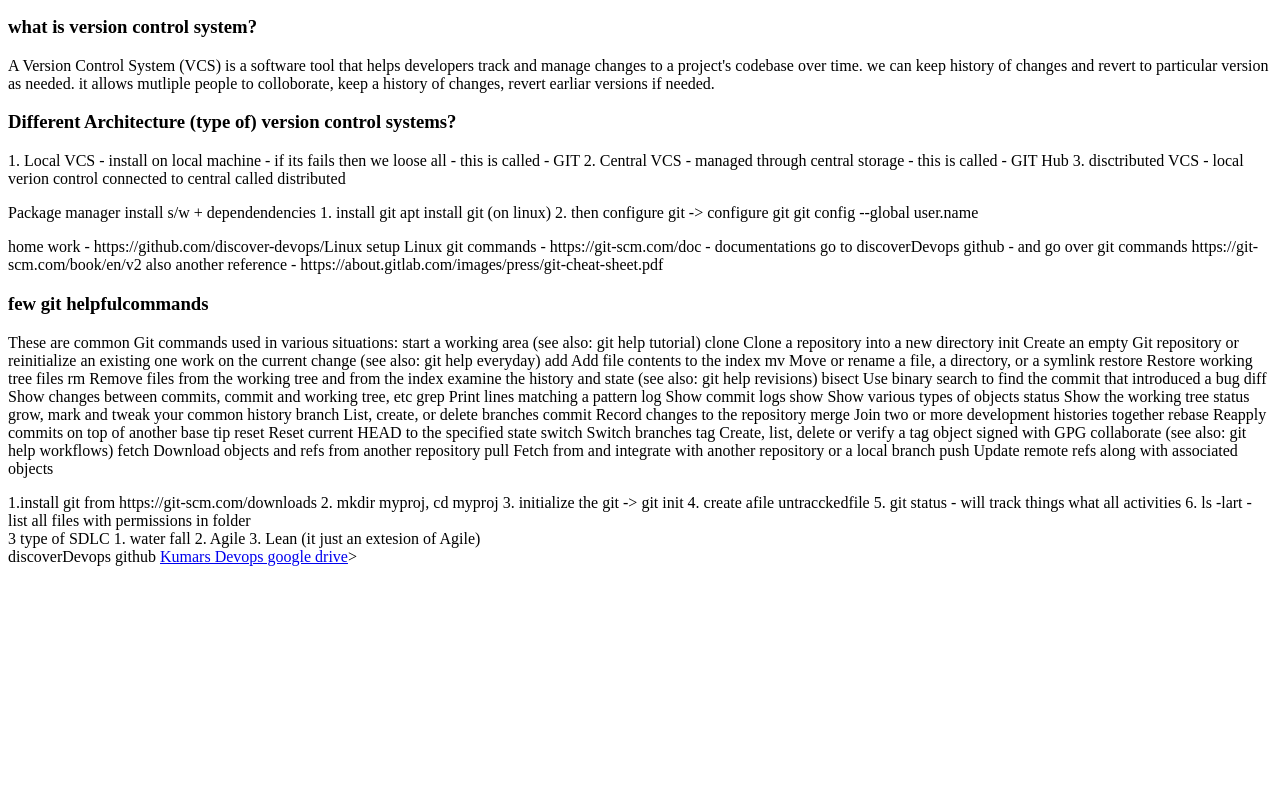
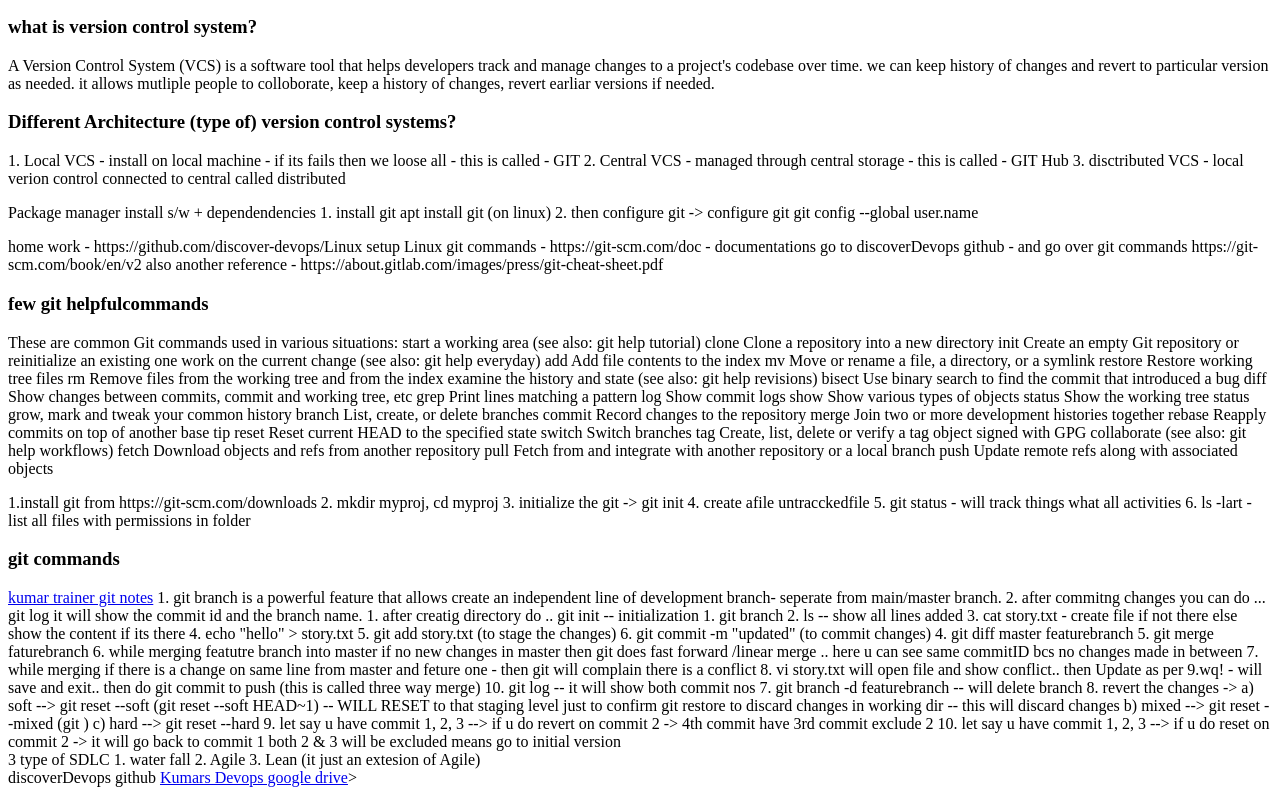
Before and after one commit to rani-2025/ssrwebsite, a plain HTML site: page Devops/DevopsNotes.html in a window 1280 px wide. Shown: the part 853-1648 px from the top of the page. Before the commit the page ends 1427 px from the top, so only its background shows below. Drawn offline with Linux system fonts and the light colour scheme.

Commit message:
update the devops notes

```diff
--- a/Devops/DevopsNotes.html
+++ b/Devops/DevopsNotes.html
@@ -132,6 +132,41 @@ collaborate (see also: git help workflows)
 
 </section>
 <section>
+  <h3>  git commands </h3>
+  <a href="https://github.com/discover-devops/Git_Commands/blob/main/01_GItRest_Introduction.md">kumar trainer git notes</a>
+
+  1. git branch is a powerful feature that allows create an independent line of development branch- seperate from main/master  branch.
+  2. after commitng changes you can do ...
+  git log
+  it will show the commit id and the branch name.
+
+  1. after creatig directory do .. git init -- initialization
+  1. git branch
+  2. ls -- show all lines added
+  3. cat story.txt - create file if not there else show the content if its there
+  4. echo "hello" > story.txt
+  5. git add story.txt (to stage the changes)
+  6. git commit -m "updated" (to commit changes)
+  4. git diff master featurebranch
+  5. git merge faturebranch
+  6. while merging featutre branch into master if no new changes in master then git does fast forward /linear merge ..
+  here u can see same commitID bcs no changes made in between
+  7. while merging if there is a change on same line from master and feture one -
+  then git will complain there is a conflict
+  8. vi story.txt will open file and show conflict.. then Update as per
+  9.wq! - will save and exit.. then do git commit to push (this is called three way merge)
+  10. git log -- it will show both commit nos
+  7. git branch -d featurebranch -- will delete branch
+  8. revert the changes ->
+     a) soft --> git reset --soft (git reset --soft HEAD~1) -- WILL RESET to that staging level just to confirm
+     git restore <file> to discard changes in working dir -- this will discard changes
+     b) mixed -->  git reset --mixed (git )
+     c) hard --> git reset --hard
+
+  9. let say u have commit 1, 2, 3 --> if u do revert on commit 2 -> 4th commit have 3rd commit exclude 2
+  10. let say u have commit 1, 2, 3 --> if u do reset on commit 2 -> it will go back to commit 1 both 2 & 3 will be excluded means go to initial version
+</section>
+<section>
   3 type of SDLC
   1. water fall
   2. Agile
```
